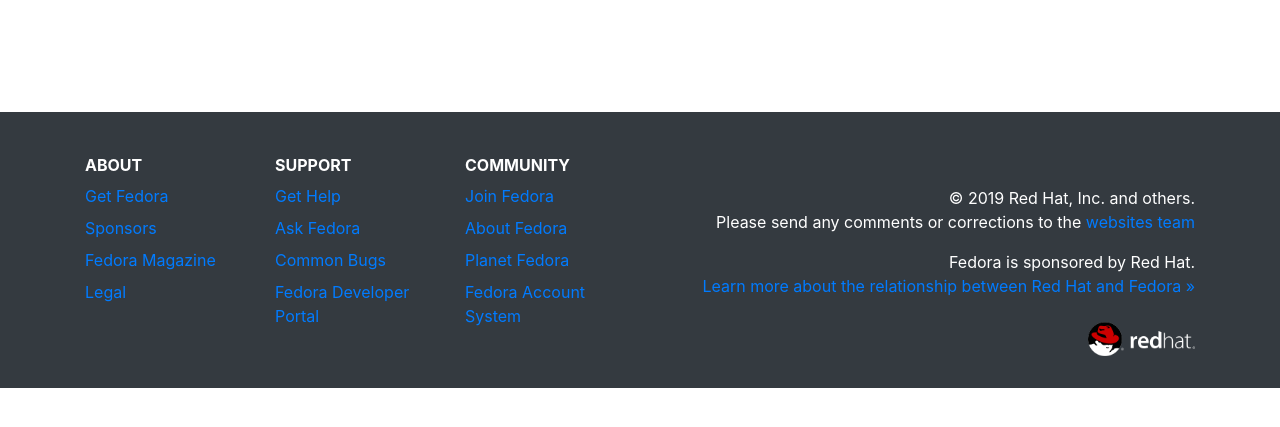
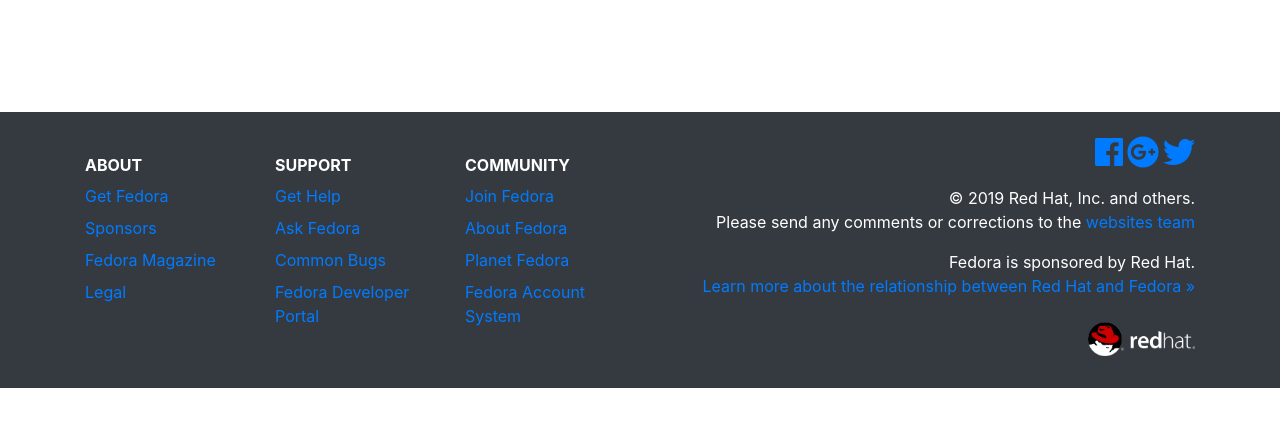
Before and after one commit to fedora-infra/fedora-websites-mirror, a Python web app: template sites/partials/templates/alternative_master.html in a window 1280 px wide. Shown: the top 427 px of the page. Run offline with Jinja, Linux system fonts and the light colour scheme; the template is opened without the code that fills it, so the values that code supplies are empty; some libraries are stand-ins or nearby versions.

Commit message:
fix footer fontawesome glyphs
Signed-off-by: Rick Elrod <rick@elrod.me>

```diff
--- a/sites/partials/templates/footer.html
+++ b/sites/partials/templates/footer.html
@@ -35,9 +35,9 @@
                     </div>
                 </div>
                 <div class="col-sm-6 col-xs-12 text-right">
-                    <a href="https://www.facebook.com/TheFedoraProject" class="btn-social btn-outline"><i class="fa fa-fw fa-2x fa-facebook"></i></a>
-                    <a href="https://plus.google.com/112917221531140868607" class="btn-social btn-outline"><i class="fa fa-fw fa-2x fa-google-plus"></i></a>
-                    <a href="https://twitter.com/fedora" class="btn-social btn-outline"><i class="fa fa-fw fa-2x fa-twitter"></i></a>
+                    <a href="https://www.facebook.com/TheFedoraProject" class="btn-social btn-outline"><i class="fab fa-facebook fa-2x"></i></a>
+                    <a href="https://plus.google.com/112917221531140868607" class="btn-social btn-outline"><i class="fab fa-google-plus fa-2x"></i></a>
+                    <a href="https://twitter.com/fedora" class="btn-social btn-outline"><i class="fab fa-twitter fa-2x"></i></a>
                     <p class="pt-3">
                       &copy; 2019 Red Hat, Inc. and others. <br/>Please send any comments or corrections
                       to the <a href="https://pagure.io/fedora-websites">websites team</a>
```
